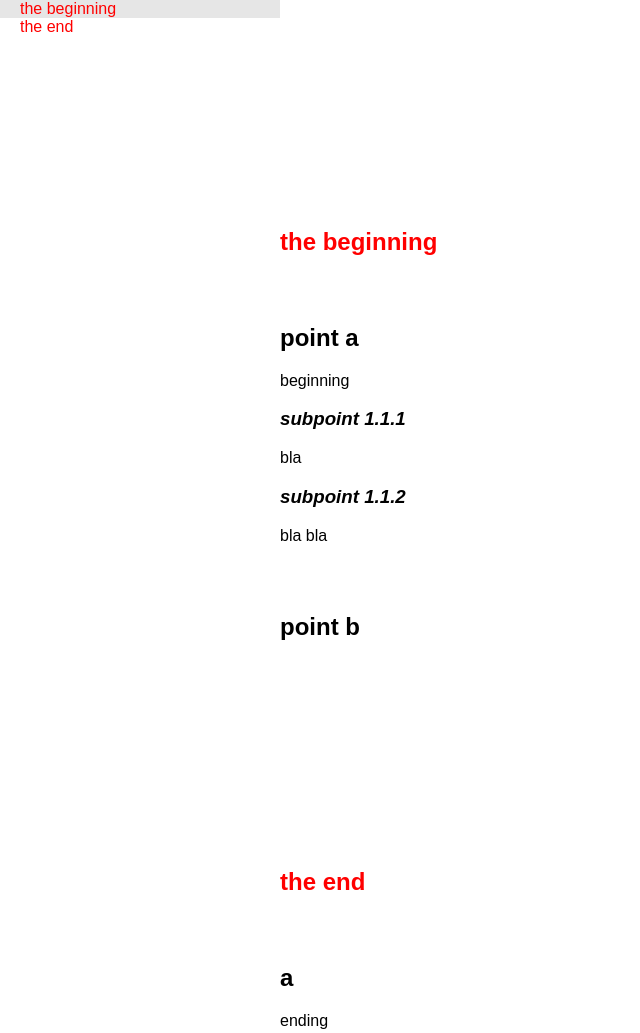
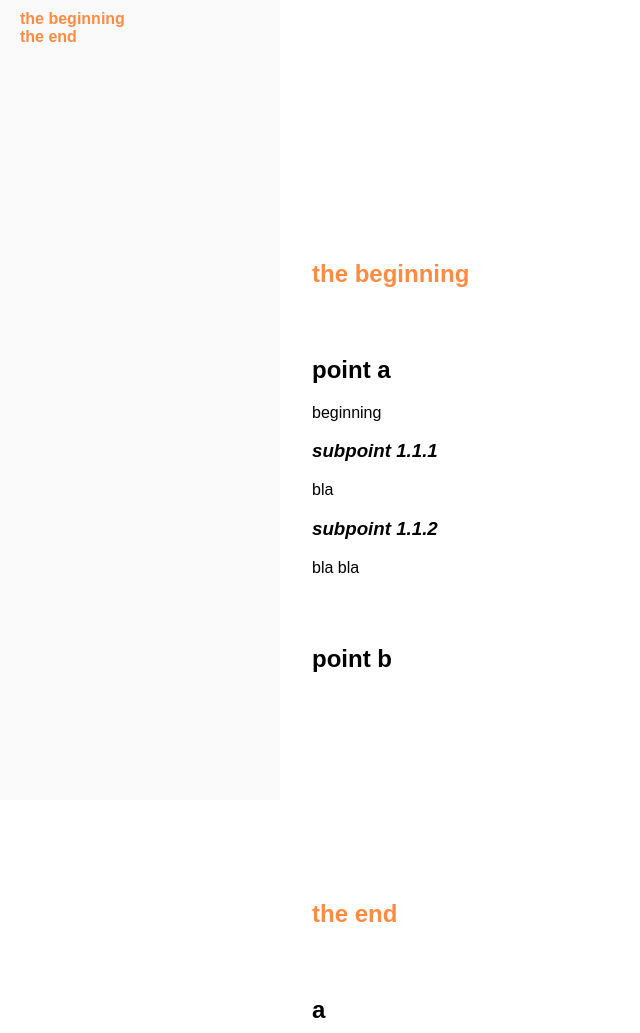
Before and after one commit to drodsou/mdbookgen, a plain HTML site: page example-book/public/index.html in a window 1280 px wide. Shown: the top 1033 px of the page, without its empty margins (0-640 px from the left). Drawn offline with Linux system fonts and the light colour scheme.

Commit message:
light and dark themes

```diff
--- a/example-book/public/index.html
+++ b/example-book/public/index.html
@@ -11,7 +11,7 @@
     <link rel="stylesheet" href="theme/style.css"/>
     <title>Document</title>
   </head>
-  <body>
+  <body data-theme="light">
 
     <nav>
       <ul>
@@ -46,5 +46,6 @@
 
     </article>
 
+    <script type="module" src="theme/script.js"></script>
   </body>
   </html>
--- a/example-book/public/theme/layout.js
+++ b/example-book/public/theme/layout.js
@@ -7,16 +7,16 @@ export default (props,content) => /*html*/`
     <link rel="stylesheet" href="theme/style.css"/>
     <title>Document</title>
   </head>
-  <body>
+  <body data-theme="light">
 
     <nav>
       ${props.htmlTOC}
     </nav>
     <article>
-      <br><br><br><br><br><br><br><br><br><br><br><br><br><br><br>
       ${content}
     </article>
 
+    <script type="module" src="theme/script.js"></script>
   </body>
   </html>
 `;
--- /dev/null
+++ b/example-book/public/theme/script.js
@@ -0,0 +1 @@
+document.querySelectorAll('nav > ul > li').forEach(e=>e.addEventListener('click',e=>e.currentTarget.classList.toggle('expanded')))
--- a/example-book/public/theme/style.css
+++ b/example-book/public/theme/style.css
@@ -2,9 +2,24 @@
   box-sizing: border-box;
 }
 
+[data-theme="dark"] {
+  --color-fg: white;
+  --color-contrast: hsl(23, 100%, 63%);;
+  --color-bg: hsl(0, 0%, 0%);
+  --color-bg-nav: hsl(0, 0%, 20%);
+}
+
+
+[data-theme="light"] {
+  --color-fg: black;
+  --color-contrast: hsl(23, 100%, 63%);;
+  --color-bg: hsl(0, 0%, 100%);
+  --color-bg-nav: hsl(0, 0%, 98%);
+}
+
 html {
-
   height: 100vh;
+  /* dark */
 }
 body {
   font-family: Raleway, sans-serif;
@@ -14,17 +29,25 @@ body {
 
   margin:0;
   height: auto;
+
+  color: var(--color-fg);
+  background: var(--color-bg);
 }
 
 nav {
   width: 280px;
   position: fixed;
+  background: var(--color-bg-nav);
+
+  height:100%;
+  padding-top: 10px;
 }
 
 article {
   margin-left: 280px;
   max-width:800px;
   width: 800px;
+  padding: 2rem;
 }
 
 ul {
@@ -57,25 +80,31 @@ ul a:hover {
   background: hsl(0, 0%, 90%);
 }
 
-ul > li > a {
+ul > li > a,
+ul > li > a:visited  {
   padding: 0 0 0 20px;
-  color: red;
+  color: var(--color-contrast);
+  font-weight: bold;
 }
 
-ul > li > ul > li > a {
+ul > li > ul > li > a,
+ul > li > ul > li > a:visited
+{
   padding: 0 0 0 40px;
-  color: black;
+  color: var(--color-fg);
 }
 
-ul > li > ul > li > ul > li > a {
+ul > li > ul > li > ul > li > a,
+ul > li > ul > li > ul > li > a:visited
+ {
   padding: 0 0 0 60px;
-  color: black;
+  color: var(--color-fg);
   font-style: italic;
 }
 
 /* ----- HEADINGS ----- */
 h1 {
-  color: red;
+  color: var(--color-contrast);
   padding-top:13rem;
 }
 
```
